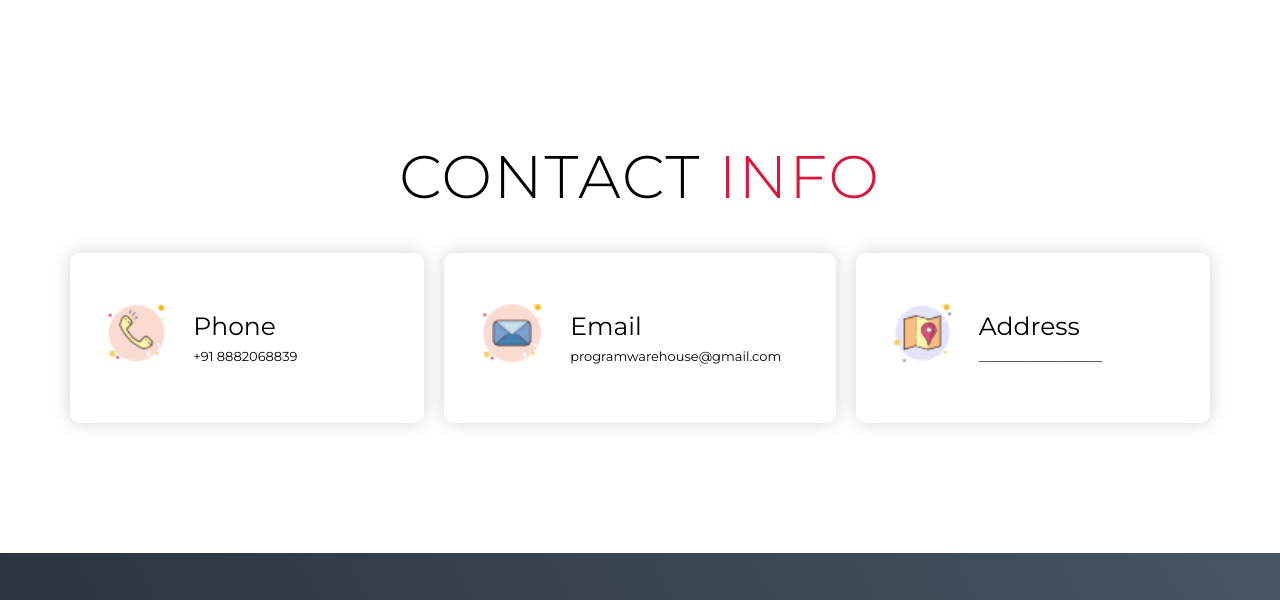
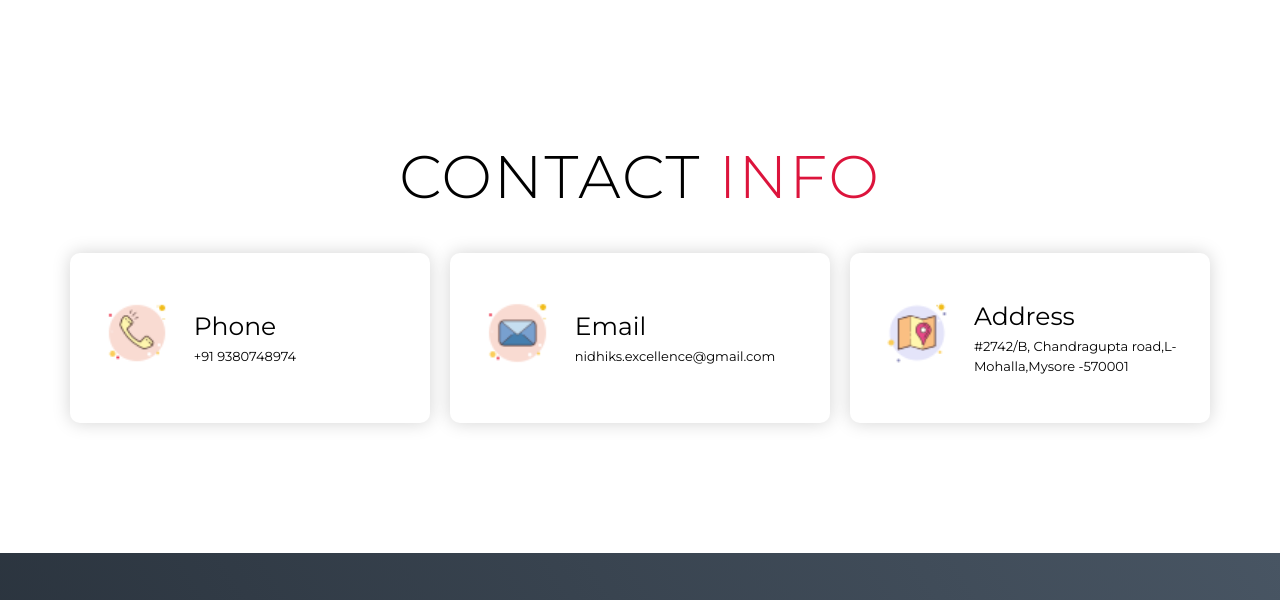
Before and after one commit to Program-Warehouse/Nidhi.K.S_Portfolio, a plain HTML site: page index.html in a window 1280 px wide. Shown: the part 4546-5146 px from the top of the page. Drawn offline with Linux system fonts and the light colour scheme.

Commit message:
completed

```diff
--- a/index.html
+++ b/index.html
@@ -197,7 +197,8 @@
                         </div>
                         <div class="contact-info">
                             <h1>Phone</h1>
-                            <h2>+91 8882068839</h2>
+                            <h2>+91 9380748974
+                                </h2>
                             <h2></h2>
                         </div>
                     </div>
@@ -207,7 +208,7 @@
                         </div>
                         <div class="contact-info">
                             <h1>Email</h1>
-                            <h2>programwarehouse@gmail.com</h2>
+                            <h2>nidhiks.excellence@gmail.com</h2>
                             <h2></h2>
                         </div>
                     </div>
@@ -217,7 +218,7 @@
                         </div>
                         <div class="contact-info">
                             <h1>Address</h1>
-                            <h2>___________________</h2>
+                            <h2>#2742/B, Chandragupta road,L-Mohalla,Mysore -570001</h2>
                         </div>
                     </div>
 
```
Also changed, not shown: 1 other file.
